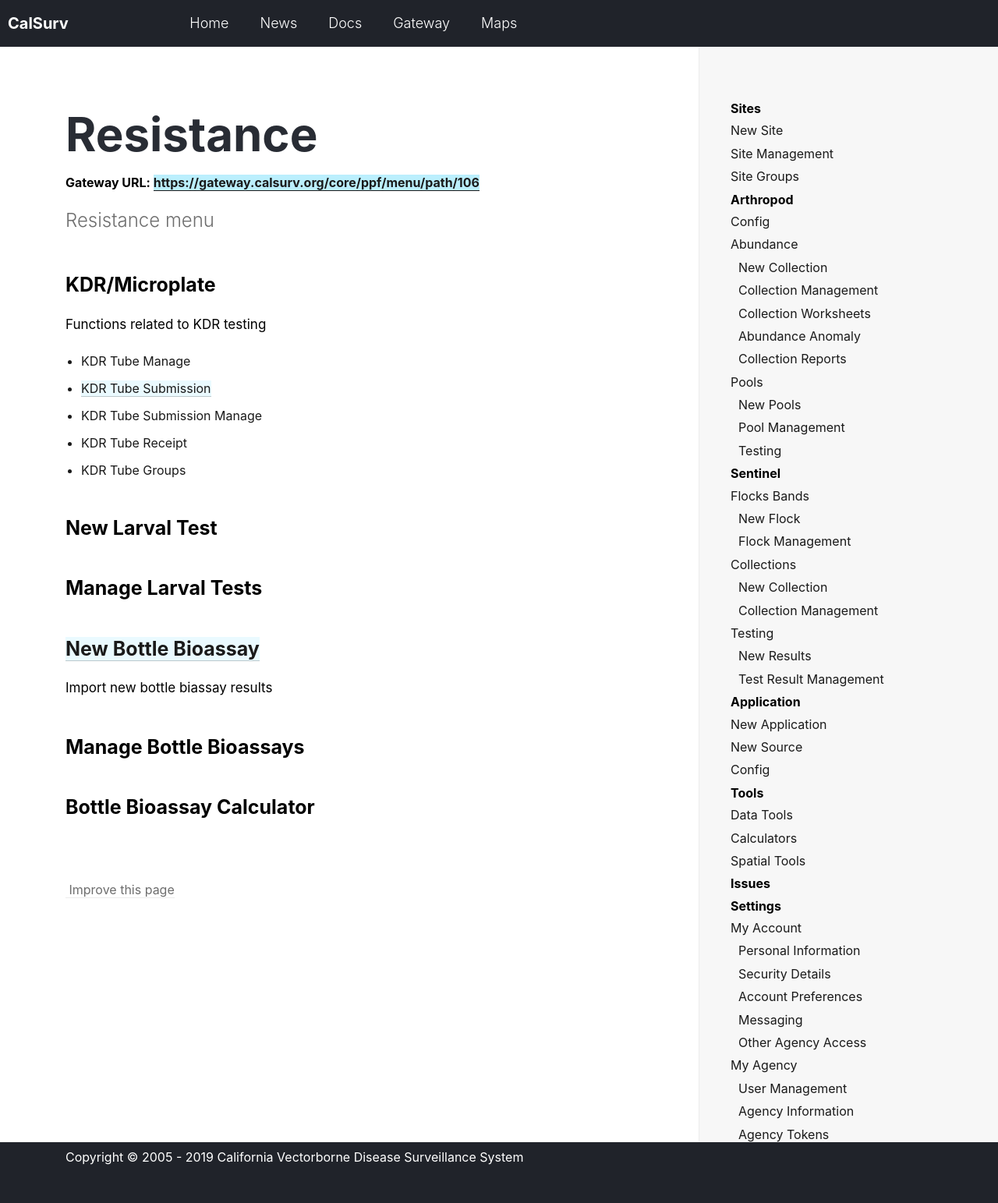
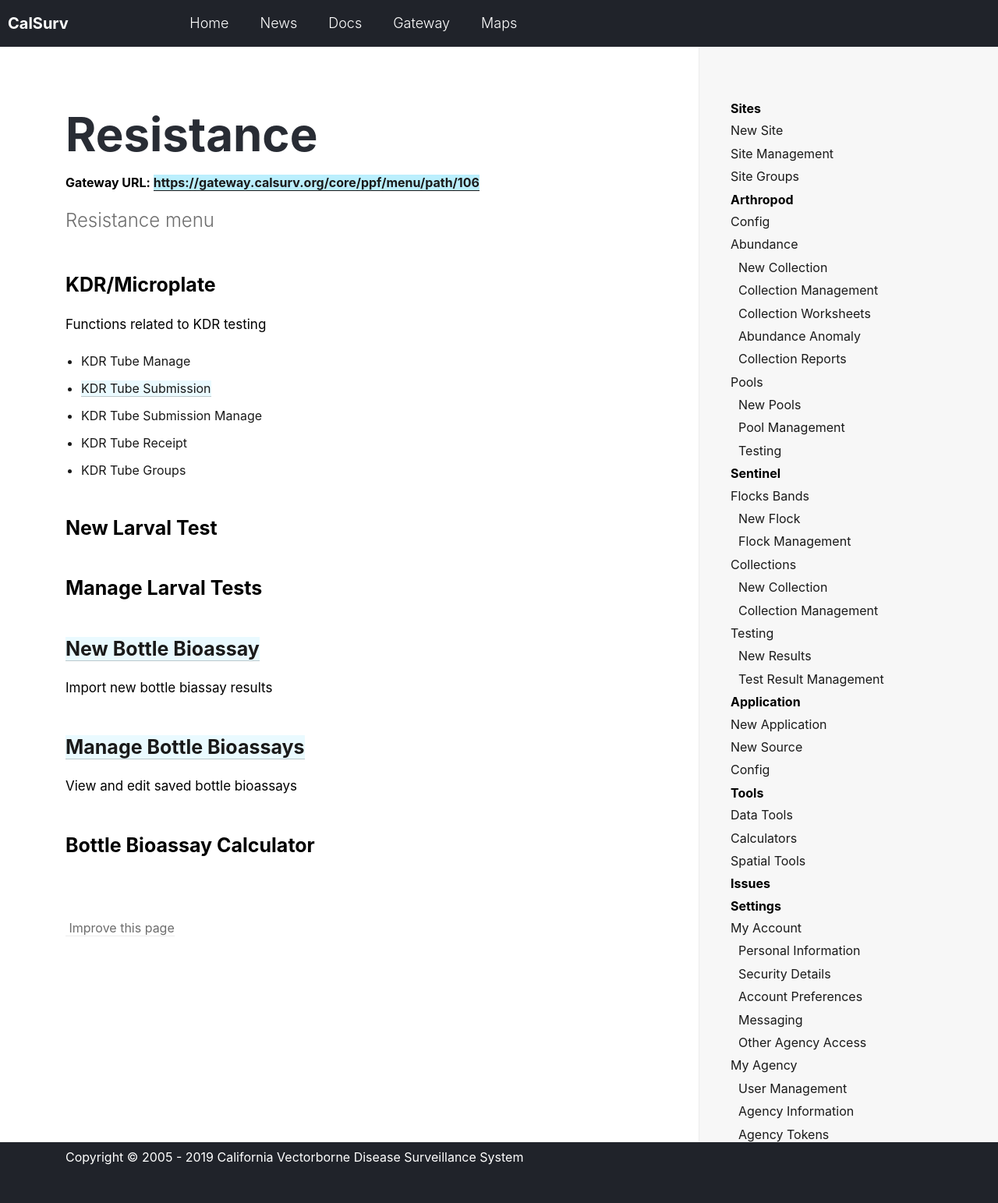
Before and after one commit to tlvaldepena/vectorsurv.org, a Jekyll site: the page built from _docs/resistance/resistance-menu.md, in a window 1280 px wide. Shown: the whole page at 78% size. Built offline with Jekyll 4.4.1, drawn with Linux system fonts in a browser that asks for light colours.

Commit message:
Update resistance-menu.md

```diff
--- a/_docs/resistance/resistance-menu.md
+++ b/_docs/resistance/resistance-menu.md
@@ -19,6 +19,7 @@ Functions related to KDR testing
 ### [New Bottle Bioassay]({{ site.baseur1 }}/docs/resistance/bottle-bioassay)
 Import new bottle biassay results
 
-### Manage Bottle Bioassays
+### [Manage Bottle Bioassays]({{ site.baseur1 }}/docs/resistance/bioassay-manage)
+View and edit saved bottle bioassays
 
 ### Bottle Bioassay Calculator
```
